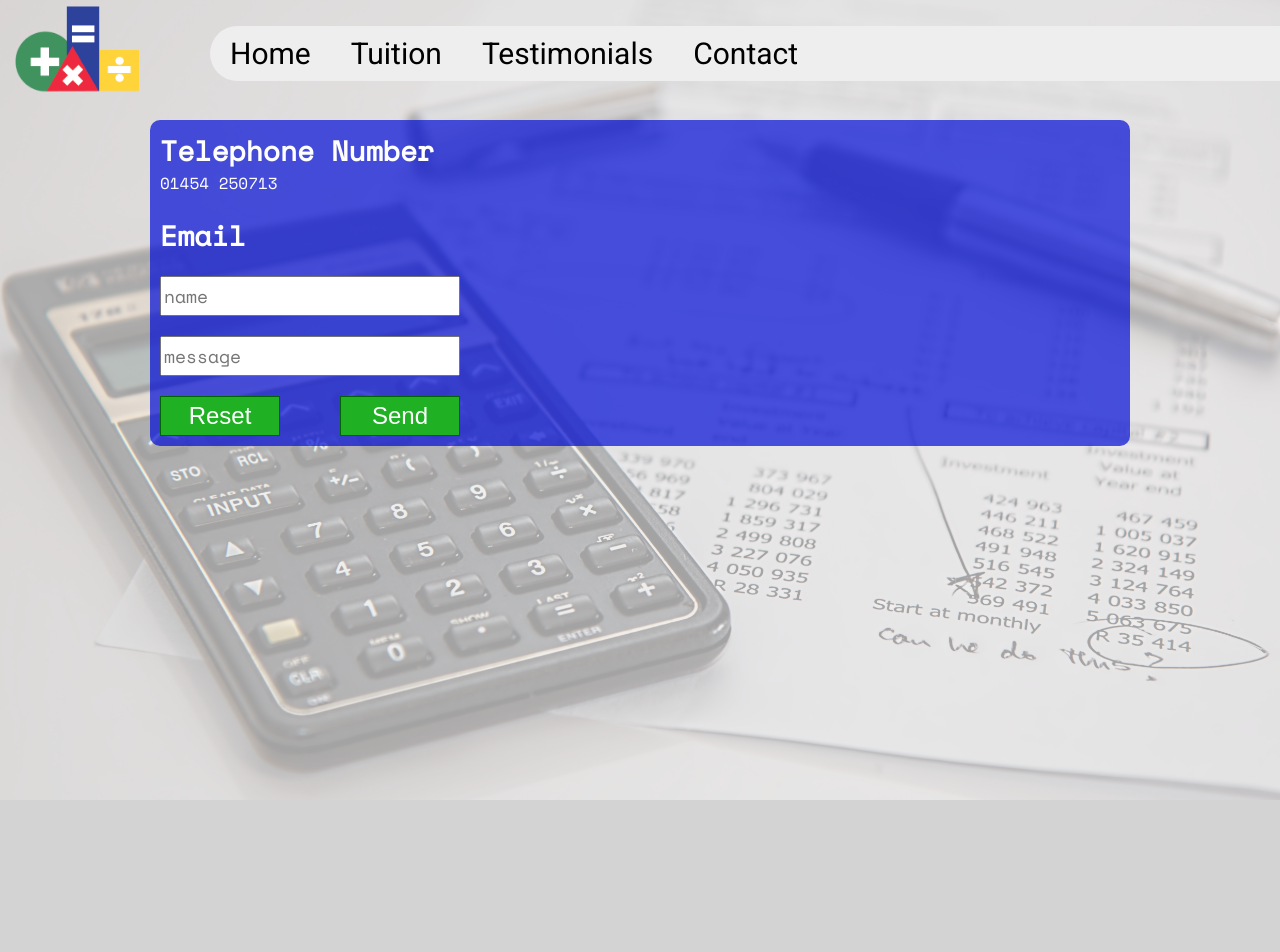
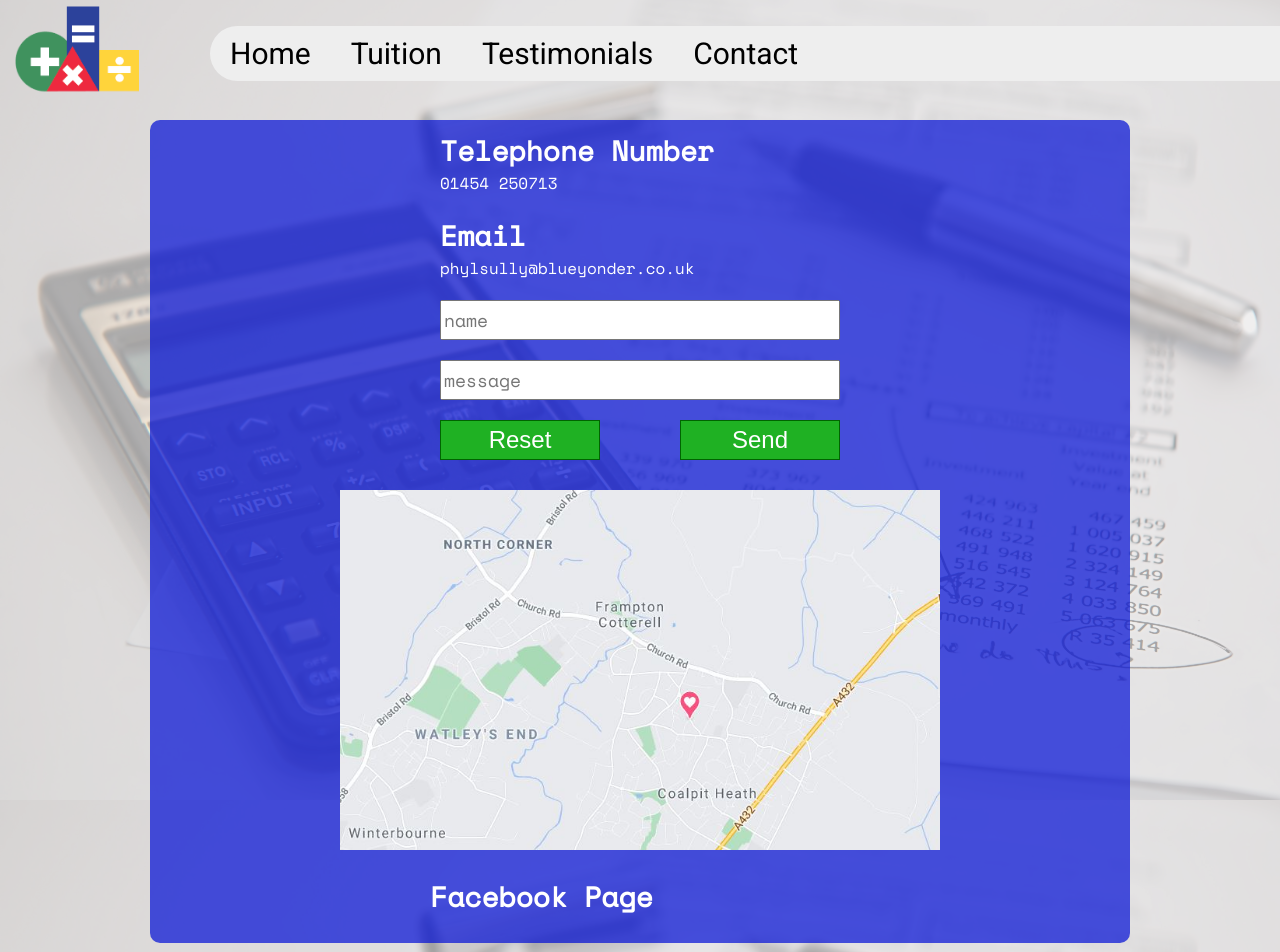
Before and after one commit to bealesd/PSullyTutor, an Angular app: page /contact in a window 1280 px wide. Shown: the top 952 px of the page. Before the commit the page ends 800 px from the top, so only its background shows below. Built offline with nearby package versions, Linux system fonts and the light colour scheme.

Commit message:
Added fb and google maps.

```diff
--- a/404.html
+++ /dev/null
@@ -1,71 +0,0 @@
-<!DOCTYPE html>
-<html>
-    <head>
-    <meta charset="utf-8">
-    <title>P Sully Maths Tuition</title>
-    <base href="https://www.psullyltd.com">
-    <meta name="viewport" content="width=device-width, initial-scale=1">
-
-  <link rel="stylesheet" href="styles.de1a23b984114b331e64.css">
-</head>
-
-<style>
-body, html {
-  height: 100%;
-  margin: 0;
-}
-
-.bgimg {
-  background: black;
-  height: 100%;
-  background-position: center;
-  background-size: cover;
-  position: relative;
-  color: white;
-  font-family: "Courier New", Courier, monospace;
-  font-size: 25px;
-}
-
-.topleft {
-  position: absolute;
-  top: 0;
-  left: 16px;
-}
-
-.bottomleft {
-  position: absolute;
-  bottom: 0;
-  left: 16px;
-}
-
-.middle {
-  position: absolute;
-  top: 50%;
-  left: 50%;
-  transform: translate(-50%, -50%);
-  text-align: center;
-}
-
-hr {
-  margin: auto;
-  width: 40%;
-}
-</style>
-<body>
-
-<div class="bgimg">
-  <div class="topleft">
-    <p></p>
-  </div>
-  <div class="middle">
-    <h1>NEW WEB SITE COMING SOON</h1>
-    <hr>
-    <p>Alevel and GCSE Maths Tuition</p>
-  </div>
-  <div class="bottomleft">
-    <p>P Sully Ltd Maths Tuition : 01454 250713 or phylsully@blueyonder.co.uk</p>
-  </div>
-</div>
-
-</body>
-</html>
--- a/index.html
+++ /dev/null
@@ -1,71 +0,0 @@
-<!DOCTYPE html>
-<html>
-    <head>
-    <meta charset="utf-8">
-    <title>P Sully Maths Tuition</title>
-    <base href="https://www.psullyltd.com">
-    <meta name="viewport" content="width=device-width, initial-scale=1">
-
-  <link rel="stylesheet" href="styles.de1a23b984114b331e64.css">
-</head>
-
-<style>
-body, html {
-  height: 100%;
-  margin: 0;
-}
-
-.bgimg {
-  background: black;
-  height: 100%;
-  background-position: center;
-  background-size: cover;
-  position: relative;
-  color: white;
-  font-family: "Courier New", Courier, monospace;
-  font-size: 25px;
-}
-
-.topleft {
-  position: absolute;
-  top: 0;
-  left: 16px;
-}
-
-.bottomleft {
-  position: absolute;
-  bottom: 0;
-  left: 16px;
-}
-
-.middle {
-  position: absolute;
-  top: 50%;
-  left: 50%;
-  transform: translate(-50%, -50%);
-  text-align: center;
-}
-
-hr {
-  margin: auto;
-  width: 40%;
-}
-</style>
-<body>
-
-<div class="bgimg">
-  <div class="topleft">
-    <p></p>
-  </div>
-  <div class="middle">
-    <h1>NEW WEB SITE COMING SOON</h1>
-    <hr>
-    <p>Alevel and GCSE Maths Tuition</p>
-  </div>
-  <div class="bottomleft">
-    <p>P Sully Ltd Maths Tuition : 01454 250713 or phylsully@blueyonder.co.uk</p>
-  </div>
-</div>
-
-</body>
-</html>
--- a/src/app/app.component.css
+++ b/src/app/app.component.css
@@ -31,6 +31,7 @@ app-menu-bar {
 }
 
 .component-container {
+    margin-bottom: 20px;
     margin-top: calc(var(--logo-height) + var(--component-container-margin-top));
     display: grid;
     /* width: 100vw; */
@@ -47,3 +48,29 @@ app-menu-bar {
 .colored-bg {
     background-color: var(--blue);
 }
+
+.fb-hide{
+    display: none;
+}
+
+.fb-container{
+    margin: 0 auto;
+    margin-top: 20px;
+}
+
+.fb-container a{
+    color:white;
+    text-decoration: none;
+    border-bottom: 1px solid transparent;
+    transition: 500ms;
+}
+
+.fb-container a:hover{
+    text-decoration: none;
+    border-bottom: 2px white solid;
+    cursor: pointer;
+}
+
+.fb-container a:active{
+    text-decoration: none;
+}
--- a/src/app/app.component.html
+++ b/src/app/app.component.html
@@ -3,5 +3,16 @@
 <div class="component-container">
     <div class="routed-component {{colredBackground ? 'colored-bg' : ''}}">
         <router-outlet></router-outlet>
+
+        <div class="fb-container {{fbHidden ? 'fb-hide': ''}}" style="width: {{fbWidth}}px;">
+            <div class="fb-page" data-href="https://www.facebook.com/P-Sully-Ltd-108725880501311" data-tabs="timeline"
+                data-width="500" data-height="600" data-small-header="false" data-adapt-container-width="true"
+                data-hide-cover="false" data-show-facepile="true">
+                <blockquote cite="https://www.facebook.com/P-Sully-Ltd-108725880501311" class="fb-xfbml-parse-ignore">
+                    <a onclick="window.open('https://www.facebook.com/P-Sully-Ltd-108725880501311');"
+                        class="sub-heading">Facebook Page</a></blockquote>
+            </div>
+        </div>
+
     </div>
 </div>
--- a/src/app/app.component.ts
+++ b/src/app/app.component.ts
@@ -9,16 +9,48 @@ import { NavigationStart, Router } from '@angular/router';
 export class AppComponent {
   title = 'psullytutor';
   colredBackground: boolean;
+  fbHidden = false;
+  fbWidth = '250';
 
-  constructor(router:Router) {
+  constructor(router: Router) {
     router.events.forEach((event) => {
-      if(event instanceof NavigationStart) {
+      if (event instanceof NavigationStart) {
         if (['testimonials', 'home', ''].includes(event.url.split('/')[1]))
           this.colredBackground = false;
         else
           this.colredBackground = true;
+
+        if (['contact'].includes(event.url.split('/')[1]))
+          this.fbHidden = false;
+        else
+          this.fbHidden = true;
       }
     });
+
+    this.resizeFbContainer();
+  }
+
+  resizeFbContainer() {
+    if (this.pageWidth > 1300)
+      this.fbWidth = '500';
+    else if (this.pageWidth > 1050)
+      this.fbWidth = '500';
+    else if (this.pageWidth > 750)
+      this.fbWidth = '500';
+    else if (this.pageWidth > 500)
+      this.fbWidth = '250';
+    else if (this.pageWidth < 500)
+      this.fbWidth = '200';
+  }
+
+  get pageWidth() {
+    return Math.max(
+      document.body.scrollWidth,
+      document.documentElement.scrollWidth,
+      document.body.offsetWidth,
+      document.documentElement.offsetWidth,
+      document.documentElement.clientWidth
+    );
   }
 
 }
--- a/src/app/contact/contact.component.css
+++ b/src/app/contact/contact.component.css
@@ -1,7 +1,68 @@
+:host {
+    --column-width: 45px;
+    --contact-container-grid-columns: auto;
+    --map-width: 800px;
+}
+@media screen and (max-width: 1300px) and (min-width: 1050px) {
+    :host {
+        --column-width: 40px;
+       --map-width: 600px;
+   }
+}
+
+@media screen and (max-width: 1050px) and (min-width: 750px) {
+    :host {
+        --column-width: 35px;
+       --map-width: 500px;
+   }
+}
+
+@media screen and (max-width: 750px) and (min-width: 500px) {
+     :host {
+        --column-width: 30px;
+        --map-width: 400px;
+    }
+}
+
+@media screen and (max-width: 500px) {
+     :host {
+        --contact-container-grid-columns: auto;
+        --column-width: 22px;
+        --left-grid-row: 1;
+        --left-grid-column: 1;
+        --map-width: 300px;
+        --map-height: 250px;
+    }
+}
+
+.wrapper         {
+    grid-column: 2;
+    grid-row: 2;
+    width:100%;
+     max-width: var(--map-width);
+      height:400px;
+       margin:auto auto;
+    }
+
+.h_iframe        {
+    position:relative;
+    }
+
+.h_iframe iframe {
+    position:absolute;
+    top:0;
+    left:0;
+    width: 100%;
+    height: var(--map-height);
+}
+
 .contact-container{
+    display: grid;
+    grid-template-columns: var(--contact-container-grid-columns);
+    grid-row-gap: 30px;
+    grid-column-gap: 20px;
     color:white;
 }
-
 
 .contact-text {
     font-size: 16px;
@@ -35,7 +96,7 @@ input#message {
 .form {
     padding-top: 20px;
     display: grid;
-    grid-template-columns: repeat(10, 30px);
+    grid-template-columns: repeat(10, var(--column-width));
     grid-template-rows: 40px 20px 40px 20px 40px;
 }
 
@@ -59,6 +120,14 @@ input#message {
     grid-column: 7/11;
 }
 
+.left {
+    grid-row: var(--left-grid-row);
+    grid-column: var(--left-grid-column);
+    display: grid;
+    justify-content: center;
+    align-items: center;
+}
+
 .email {
     padding-top: 20px;
 }
@@ -66,3 +135,20 @@ input#message {
 .email:hover {
     cursor: pointer;
 }
+
+.google-map{
+    padding-top: 30px;
+    display: flex;
+    justify-content: center;
+    align-items: center;
+}
+
+.google-map > a:hover {
+    cursor: pointer;
+}
+
+ .map{
+    width: 100%;
+    height: auto;
+    max-width:var(--map-width);
+}
--- a/src/app/contact/contact.component.html
+++ b/src/app/contact/contact.component.html
@@ -1,17 +1,36 @@
 <div class="contact-container">
-
+    <div class="left">
         <div class="sub-heading">Telephone Number</div>
         <div class="contact-text"> 01454 250713</div>
 
         <div class="sub-heading email" (click)="showEmail()">Email</div>
-    <!-- <div class="contact-text">phylsully@blueyonder.co.uk</div> -->
+        <div class="contact-text">phylsully@blueyonder.co.uk</div>
 
         <div class="form">
-
             <input type="text" id="name" placeholder="name">
             <input type="text" id="message" size="50" placeholder="message">
             <button class="green-button reset" (click)="reset()">Reset</button>
             <button class="green-button send" (click)="send()">Send</button>
         </div>
+    </div>
+
+    <!-- <div class="right">
+
+        <div class="wrapper">
+            <div class="h_iframe">
+
+                <iframe class="map" wmode=opaque
+                    src="https://www.google.com/maps/embed?pb=!1m14!1m12!1m3!1d19854.880659709095!2d-2.479281101525459!3d51.53412608660147!2m3!1f0!2f0!3f0!3m2!1i1024!2i768!4f13.1!5e0!3m2!1sen!2suk!4v1605435807501!5m2!1sen!2suk"
+                    frameborder="0" style="border:0;" allowfullscreen="" aria-hidden="false" tabindex="0"></iframe>
+            </div>
+        </div>
+
+    </div> -->
 
 </div>
+
+<div class="google-map">
+    <a onclick="window.open('https://goo.gl/maps/HbKsCWkthoAvBCkW8');">
+        <img class="map" title="Emmaus Church Center" alt="" src="assets/images/Frampton.jpg" border="0">
+    </a>
+</div>
--- a/src/app/contact/contact.component.ts
+++ b/src/app/contact/contact.component.ts
@@ -1,22 +1,23 @@
 import { Component, OnInit } from '@angular/core';
+
 
 @Component({
   selector: 'app-contact',
   templateUrl: './contact.component.html',
-  styleUrls: ['./contact.component.css']
+  styleUrls: ['./contact.component.css'],
 })
 export class ContactComponent implements OnInit {
   newline = '%0D%0A';
+  fbWidth = '250';
 
   constructor() { }
 
-  ngOnInit() {
-  }
+  ngOnInit() { }
 
   get body() {
     const name = (<any>document.querySelector('#name')).value;
     const message = (<any>document.querySelector('#message')).value;
-    if(message.length === 0 || name.length === 0 ){
+    if (message.length === 0 || name.length === 0) {
       alert('Form incomplete!');
       return '';
     }
@@ -31,14 +32,14 @@ export class ContactComponent implements OnInit {
 
   send() {
     const body = this.body;
-    if(body === ''){
+    if (body === '') {
       return;
     }
 
     window.location.href = `mailto:phylsully@blueyonder.co.uk?subject=Email from PSullyLtd.com&body=${body}`;
   }
 
-  showEmail(){
+  showEmail() {
     alert('phylsully@blueyonder.co.uk');
   }
 
--- a/src/app/menu-bar/menu-bar.component.css
+++ b/src/app/menu-bar/menu-bar.component.css
@@ -37,6 +37,8 @@
 }
 
 .menu-container {
+    z-index: 9999;
+    position: relative;
     height: var(--logo-height);
     display: grid;
     grid-template-columns: minmax(auto, 200px) auto;
@@ -71,7 +73,7 @@ img {
     font-family: var( --link-font-family);
     font-size: var(--link-font-size);
     text-align: center;
-    transition: 1000ms;
+    transition: 500ms;
 }
 
 .menu-link:hover {
--- a/src/index.html
+++ b/src/index.html
@@ -10,9 +10,13 @@
 
     <link href="https://fonts.googleapis.com/css2?family=Roboto&amp;display=swap" rel="stylesheet">
     <link href="https://fonts.googleapis.com/css2?family=Space+Mono&amp;display=swap" rel="stylesheet">
+
+    <script async defer crossorigin="anonymous" src="https://connect.facebook.net/en_GB/sdk.js#xfbml=1&version=v9.0"
+        nonce="glmKt4Yv"></script>
 </head>
 
 <body>
+
     <div class="mask">
         <app-root></app-root>
     </div>
```
Also changed, not shown: src/assets/images/Frampton.jpg (added), 8 other files (tests, documents, lock files or other folders). Lines whose indentation alone changed are shown as unchanged.
